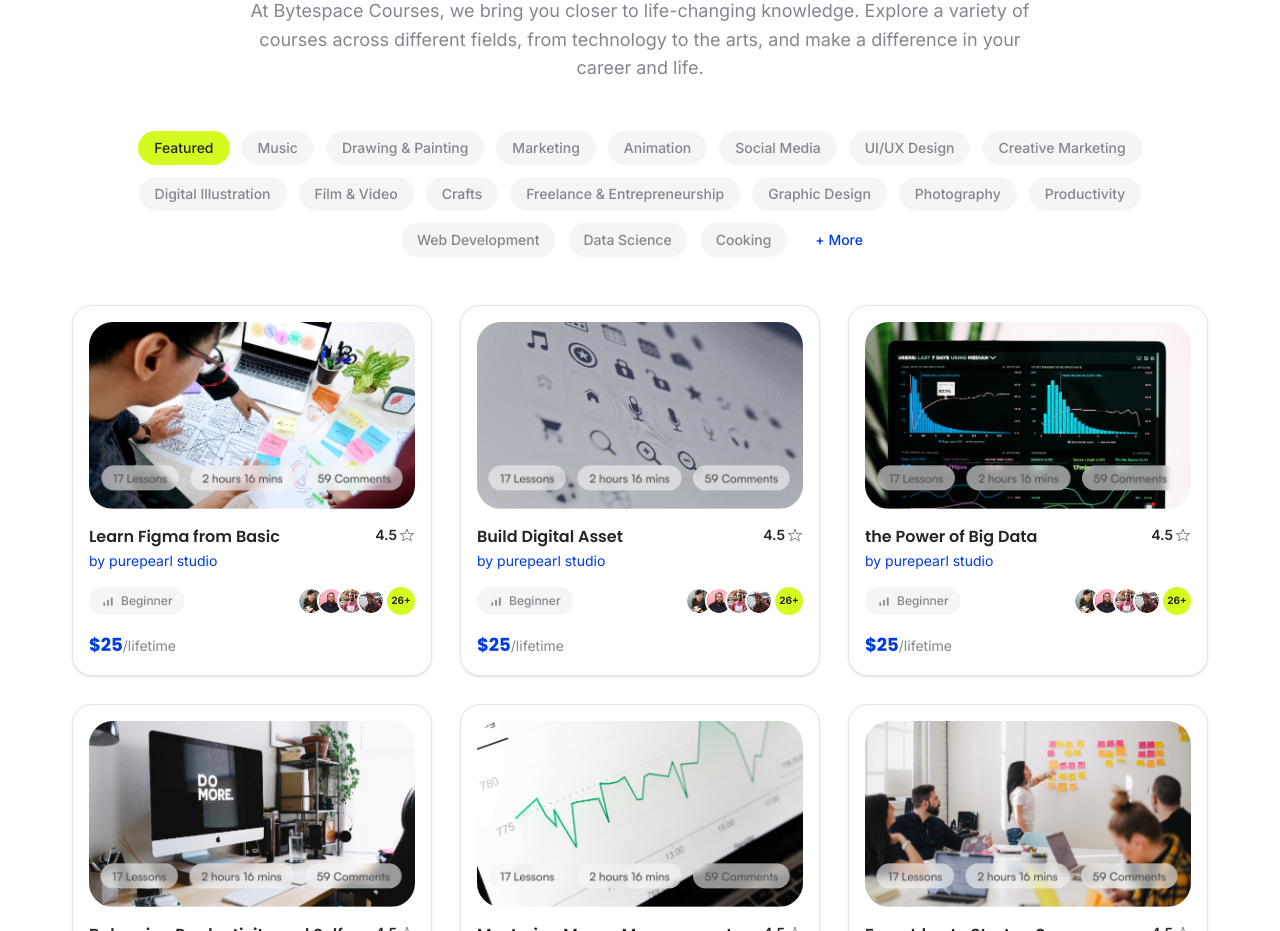
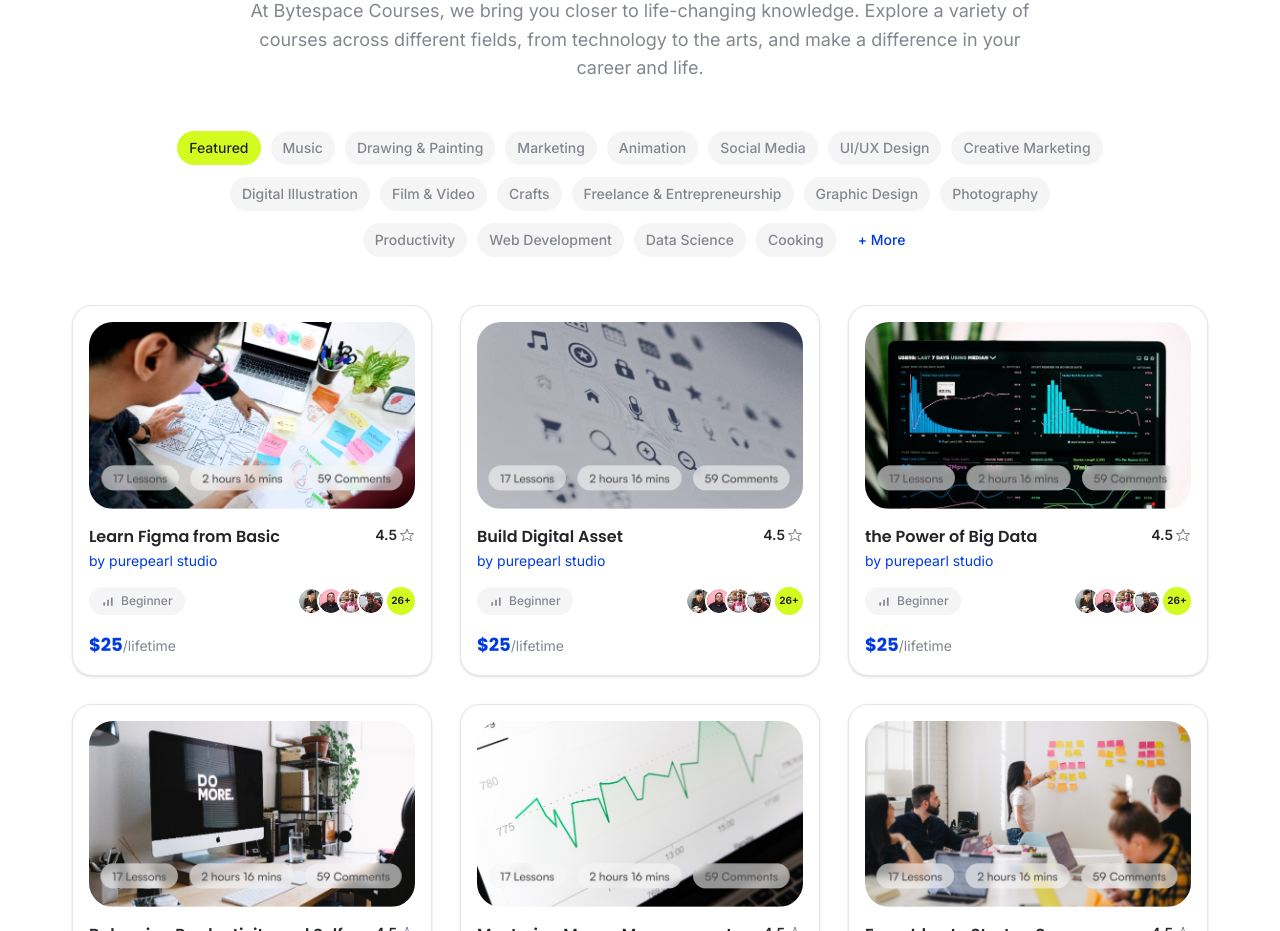
Before and after one commit to NazmusSakib3/bytespace-new, a Next.js app: page / in a window 1280 px wide. Shown: the part 1460-2391 px from the top of the page. Built offline with nearby package versions, Linux system fonts and the light colour scheme; a web font is replaced by a local one.

Commit message:
Align Discover category pills into Figma Frame 3 rows.

```diff
--- a/components/landing/DiscoverCourses.tsx
+++ b/components/landing/DiscoverCourses.tsx
@@ -4,7 +4,8 @@ import Image from "next/image";
 import { useState } from "react";
 import { Container } from "@/components/ui/Container";
 
-const categories = [
+const categoryRows = [
+  [
     "Featured",
     "Music",
     "Drawing & Painting",
@@ -13,17 +14,16 @@ const categories = [
     "Social Media",
     "UI/UX Design",
     "Creative Marketing",
+  ],
+  [
     "Digital Illustration",
     "Film & Video",
     "Crafts",
     "Freelance & Entrepreneurship",
     "Graphic Design",
     "Photography",
-  "Productivity",
-  "Web Development",
-  "Data Science",
-  "Cooking",
-  "+ More",
+  ],
+  ["Productivity", "Web Development", "Data Science", "Cooking", "+ More"],
 ];
 
 const courses = [
@@ -101,11 +101,16 @@ export function DiscoverCourses() {
         </div>
 
         <div
-          className="mb-12 flex flex-wrap items-center justify-center gap-2.5 sm:gap-3"
+          className="mb-12 flex flex-col items-center gap-2.5 sm:gap-3"
           role="tablist"
           aria-label="Course categories"
         >
-          {categories.map((cat) => {
+          {categoryRows.map((row) => (
+            <div
+              key={row.join("-")}
+              className="flex flex-wrap items-center justify-center gap-2 sm:gap-2.5 min-[900px]:flex-nowrap"
+            >
+              {row.map((cat) => {
                 const isActive = active === cat;
                 const isMore = cat === "+ More";
                 return (
@@ -116,9 +121,9 @@ export function DiscoverCourses() {
                     aria-selected={isActive}
                     onClick={() => setActive(cat)}
                     className={[
-                  "font-nav rounded-full px-4 py-2.5 text-sm font-medium leading-none transition",
+                      "font-nav shrink-0 whitespace-nowrap rounded-full px-2.5 py-2 text-[13px] font-medium leading-none transition sm:px-3 sm:py-2.5 sm:text-sm",
                       isMore
-                    ? "bg-transparent px-2 text-brand-blue hover:underline"
+                        ? "bg-transparent px-1.5 text-brand-blue hover:underline sm:px-2"
                         : isActive
                           ? "bg-brand-lime text-text"
                           : "bg-surface-muted text-muted hover:bg-[#e5e6e8] hover:text-text",
@@ -128,6 +133,8 @@ export function DiscoverCourses() {
                   </button>
                 );
               })}
+            </div>
+          ))}
         </div>
 
         <ul className="grid gap-6 sm:grid-cols-2 lg:grid-cols-3 lg:gap-7">
```
Lines whose indentation alone changed are shown as unchanged.
